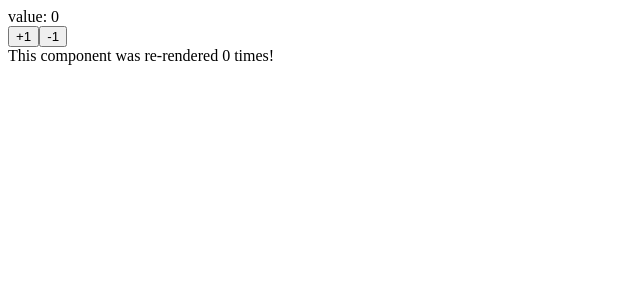
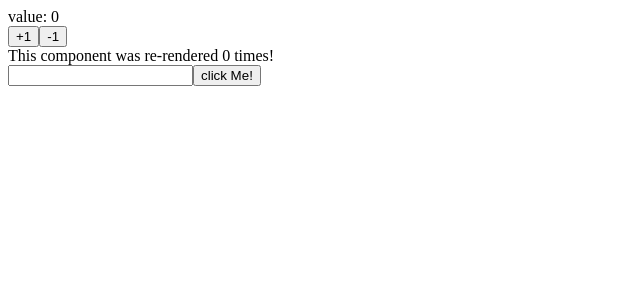
Before and after one commit to gptsubasa/typescript-for-javascript-development, a React (Create React App) app in the folder my-first-react-app-in-typescript/: page / in a window 1280 px wide. Shown: the top 300 px of the page, without its empty margins (0-640 px from the left). Built offline with nearby package versions, Linux system fonts and the light colour scheme.

Commit message:
[update] 71. useRefのより実践的な使い方とOptional ChainingとNon-Null Assertion Operator

```diff
--- a/my-first-react-app-in-typescript/src/70.Counter.tsx
+++ b/my-first-react-app-in-typescript/src/70.Counter.tsx
@@ -22,6 +22,18 @@
         renderTimes.current += 1;
         console.log(`renderTimes: ${renderTimes.current}`);
     });
+    const ref = useRef<HTMLInputElement>(null!);
+    const focusInput = () => {
+        // const current = ref.current;
+        // if (current) {
+        //     current.focus();
+        // }
+
+        // オプショナルチェイニング: 上記処理を簡潔に書ける
+        // ref.current?.focus();
+
+        ref.current.focus();
+    };
 
     return (
         <div>
@@ -29,6 +41,8 @@
             <button onClick={increment}>+1</button>
             <button onClick={decrement}>-1</button>
             <div>This component was re-rendered {renderTimes.current} times!</div>
+            <input ref={ref} type="text" />
+            <button onClick={focusInput}>click Me!</button>
         </div>
     );
 }
```
